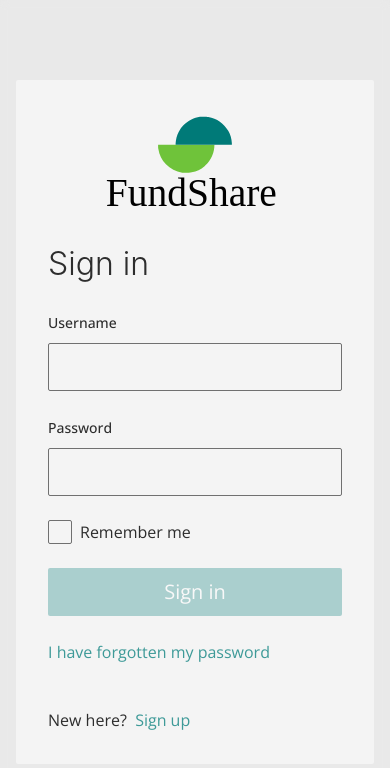
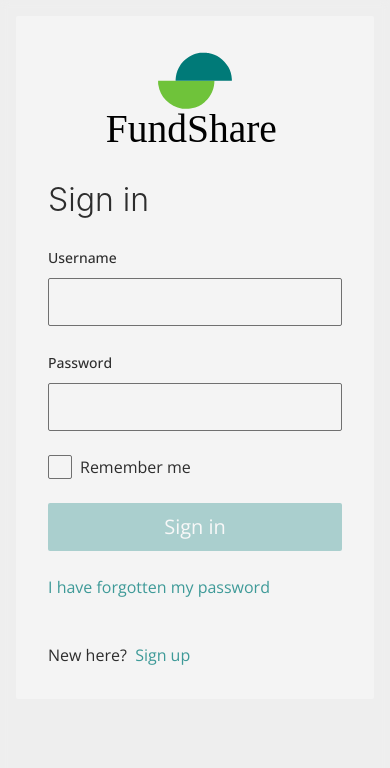
Before and after one commit to VilaDevCorp/fundshare-frontend, a React (Vite) app: page /login in a window 390 px wide. Shown: the top 768 px of the page. Built offline with nearby package versions, Linux system fonts and the light colour scheme.

Commit message:
Layout fixed

```diff
--- a/src/Body.tsx
+++ b/src/Body.tsx
@@ -31,9 +31,17 @@ const LazyResetPasswordScreen = lazy(() =>
 function Body() {
     const authInfo = useAuth();
 
-    useEffect(() => {
+    const calculate1vh = () => {
         const vh = window.innerHeight * 0.01;
         document.documentElement.style.setProperty('--vh', `${vh}px`);
+    };
+
+    useEffect(() => {
+        calculate1vh();
+        window.addEventListener('resize', calculate1vh);
+        return () => {
+            window.removeEventListener('resize', calculate1vh);
+        };
     }, []);
 
     return (
--- a/src/components/molecule/BottomNav.tsx
+++ b/src/components/molecule/BottomNav.tsx
@@ -31,7 +31,10 @@ export function BottomNav() {
     const navigate = useNavigate();
 
     return (
-        <nav className="w-full flex justify-between px-6 py-3 gap-6 bg-background-0 sticky bottom-0">
+        <nav
+            className="w-full h-16 flex justify-between px-6 py-3 gap-6
+        bg-background-0"
+        >
             {navItems.map((item) => (
                 <a
                     onClick={() => navigate(item.path)}
--- a/src/components/molecule/TopMenu.tsx
+++ b/src/components/molecule/TopMenu.tsx
@@ -9,7 +9,10 @@ export function TopMenu() {
     const { user, logout } = useAuth();
 
     return (
-        <header className="flex justify-between items-center h-24  bg-primary-50 w-full px-8 py-4 gap-4 sticky top-0">
+        <header
+            className="flex justify-between items-center h-24
+        bg-primary-50 w-full px-8 py-4 gap-4 z-50"
+        >
             {isLaptop && <TopNav />}
             <HStack
                 overflow={'hidden'}
--- a/src/components/organism/Layout.tsx
+++ b/src/components/organism/Layout.tsx
@@ -23,7 +23,10 @@ export function Layout({
     return isPublic || user ? (
         //Public Layout
         isPublic ? (
-            <main className="min-h-full flex-col md:h-auto md:min-h-full w-full p-4 flex backdrop-blur-sm items-center justify-center overflow-auto">
+            <main
+                className="min-h-full flex-col md:h-auto md:min-h-full w-full p-4 flex
+            backdrop-blur-sm items-center overflow-auto"
+            >
                 {children}
             </main>
         ) : (
@@ -31,7 +34,8 @@ export function Layout({
             <>
                 <TopMenu />
                 <main
-                    className={`w-full flex flex-col h-full  m-auto p-4 md:p-8 gap-8 overflow-auto`}
+                    className={`w-full grow flex flex-col p-4 md:p-8 gap-8
+                         overflow-auto`}
                 >
                     {children}
                 </main>
@@ -42,7 +46,9 @@ export function Layout({
         //Not logged in layout
         <main className="min-h-full flex-col md:h-auto md:min-h-full w-full p-4 flex backdrop-blur-sm items-center justify-center overflow-auto">
             <PublicFormLayout>
-                <Typography type='subtitle' textAlign={'center'}>{'You need an account to view this page'}</Typography>
+                <Typography type="subtitle" textAlign={'center'}>
+                    {'You need an account to view this page'}
+                </Typography>
                 <Button
                     onClick={() => {
                         navigate('/login');
--- a/src/index.css
+++ b/src/index.css
@@ -26,7 +26,7 @@
 1000: '#002B2B',
 disabled: '#002322' */
 ::-webkit-scrollbar-thumb {
-    background: #3E9A98;
+    background: #3e9a98;
 }
 
 /* Handle on hover */
@@ -41,16 +41,19 @@ disabled: '#002322' */
 #root {
     width: 100%;
     height: 100vh;
-    max-height: 100vh;
-    background-color: #e9e9e9;
-
-    min-height: calc(var(--vh, 1vh) * 100);
+    max-height: calc(var(--vh, 1vh) * 100);
+    overflow: hidden;
+    /* min-height: calc(var(--vh, 1vh) * 100); */
     display: flex;
     font-family: 'Open Sans', sans-serif;
 }
 
+body {
+    /* min-height: calc(var(--vh, 1vh) * 100); */
+}
+
 @media (min-width: 768px) {
     #root {
-        min-height: 100vh;
+        /* min-height: 100vh; */
     }
 }
```
